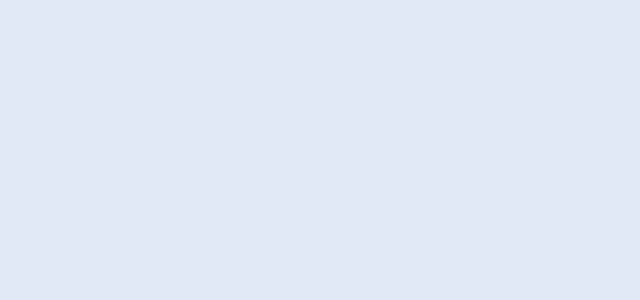
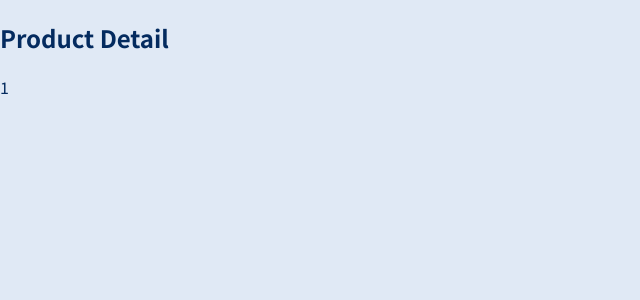
Before and after one commit to Djolevil/ReactPractice18, a JavaScript app: page /products-detail/1 in a window 1280 px wide. Shown: the top 300 px of the page, without its empty margins (0-640 px from the left). Built offline with nearby package versions, Linux system fonts and the light colour scheme.

Commit message:
Extract route params with useParams custom hook

```diff
--- a/src/App.js
+++ b/src/App.js
@@ -1,4 +1,5 @@
 import { Route } from 'react-router-dom';
+import ProductDetail from './pages/ProductDetail';
 import Products from './pages/Products';
 import Welcome from './pages/Welcome';
 
@@ -11,6 +12,9 @@ function App() {
       <Route path='/products'>
         <Products />
       </Route>
+      <Route path='/products-detail/:productId'>
+        <ProductDetail />
+      </Route>
     </div>
   );
 }
--- a/src/pages/ProductDetail.js
+++ b/src/pages/ProductDetail.js
@@ -1,7 +1,14 @@
+import { useParams } from 'react-router-dom';
+
 const ProductDetail = () => {
+  const params = useParams();
+
+  console.log(params.productId);
+
   return (
     <section>
       <h1>Product Detail</h1>
+      <p>{params.productId}</p>
     </section>
   );
 };
```
